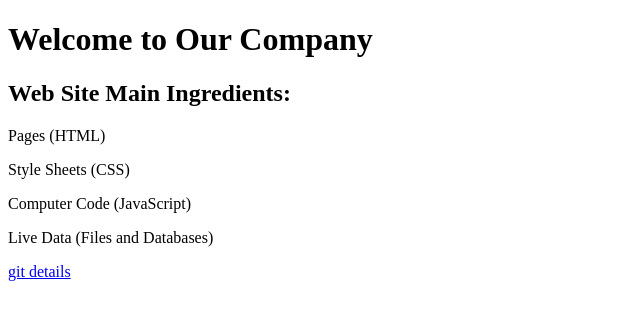
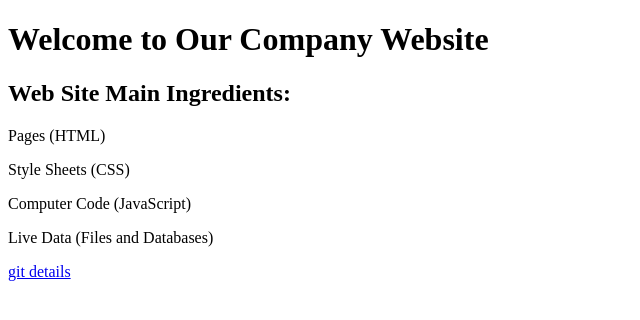
Before and after one commit to pavansw/first, a plain HTML site: page index.html in a window 1280 px wide. Shown: the whole page, without its empty margins (0-640 px from the left). Drawn offline with Linux system fonts and the light colour scheme.

Commit message:
Welcome Note updated

```diff
--- a/index.html
+++ b/index.html
@@ -7,7 +7,7 @@
 
 <body>
 
-  <h1>Welcome to Our Company</h1>
+  <h1>Welcome to Our Company Website</h1>
   <h2>Web Site Main Ingredients:</h2>
 
   <p>Pages (HTML)</p>
```
